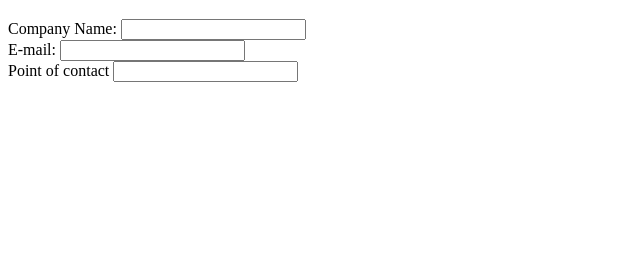
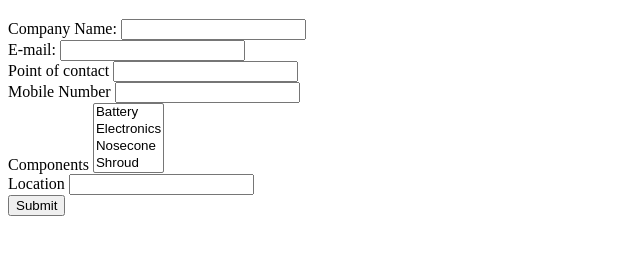
Before and after one commit to abhishekchavannn/fb-nr-marketing, a plain HTML site: page index.html in a window 1280 px wide. Shown: the part 61-316 px from the top of the page, without its empty margins (0-640 px from the left). Drawn offline with Linux system fonts and the light colour scheme.

Commit message:
HTML set up

```diff
--- a/index.html
+++ b/index.html
@@ -8,7 +8,7 @@
 </head>
 <body>
     <h1>Book here!</h1>
-    <form action="book.php">
+    <form action="./redirect.html">
         <span>Company Name:</span>
         <input type="text" name="name" id="name">
         <br>
@@ -16,8 +16,26 @@
         <input type="email" name="email" id="email">
         <br>
         <span>Point of contact</span>
-        <input type="email" name="email" id="email">
+        <input type="text" name="email" id="email">
         <br>
+        <span>Mobile Number</span>
+        <input type="text" name="number" id="number">
+        <br>
+       <label for="lang">Components</label>
+        <select name="languages" id="lang" multiple>
+          <option value="javascript">Battery</option>
+          <option value="php">Electronics</option>
+          <option value="java">Nosecone</option>
+          <option value="golang">Shroud</option>
+
+        </select>
+        <br>
+
+        <span>Location</span>
+        <input type="text" name="number" id="number">
+        <br>
+        <input type="submit" value="Submit" />
     </form>
+
 </body>
 </html>
```
Also changed, not shown: redirect.html (added, +13 -0 lines).
